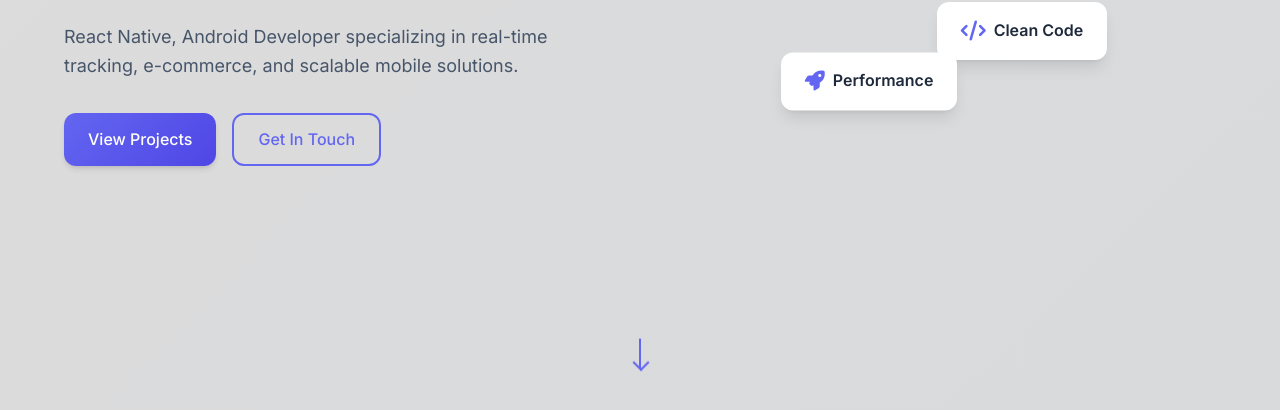
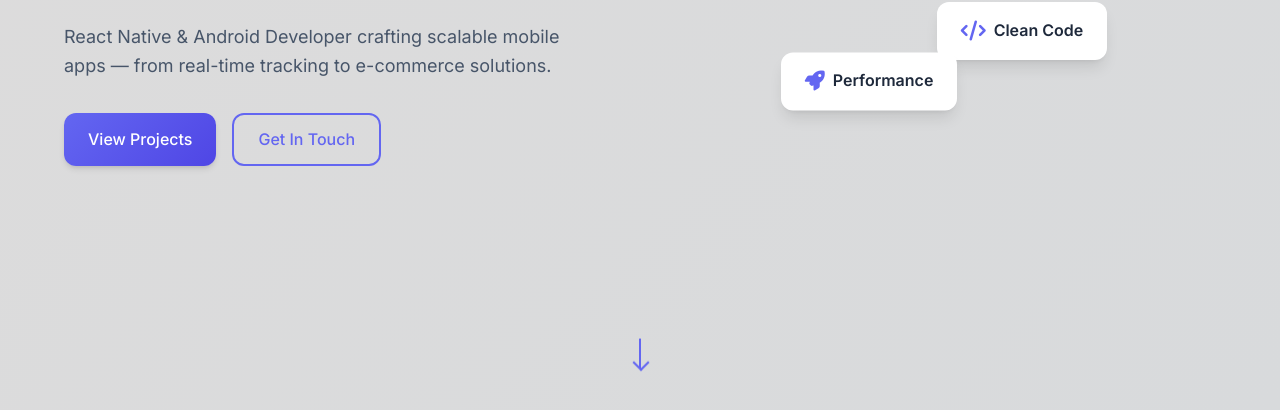
Before and after one commit to RashilDhiman/Portfolio, a plain HTML site: page index.html in a window 1280 px wide. Shown: the part 390-800 px from the top of the page. Drawn offline with Linux system fonts and the light colour scheme.

Commit message:
Update index.html

```diff
--- a/index.html
+++ b/index.html
@@ -44,7 +44,7 @@
             <span class="title">Mobile App Developer</span>
           </h1>
           <p class="hero-description">
-            React Native, Android Developer specializing in real-time tracking, e-commerce, and scalable mobile solutions.
+           React Native & Android Developer crafting scalable mobile apps — from real-time tracking to e-commerce solutions.
           </p>
           <div class="hero-buttons">
             <a href="#projects" class="btn btn-primary">View Projects</a>
```
